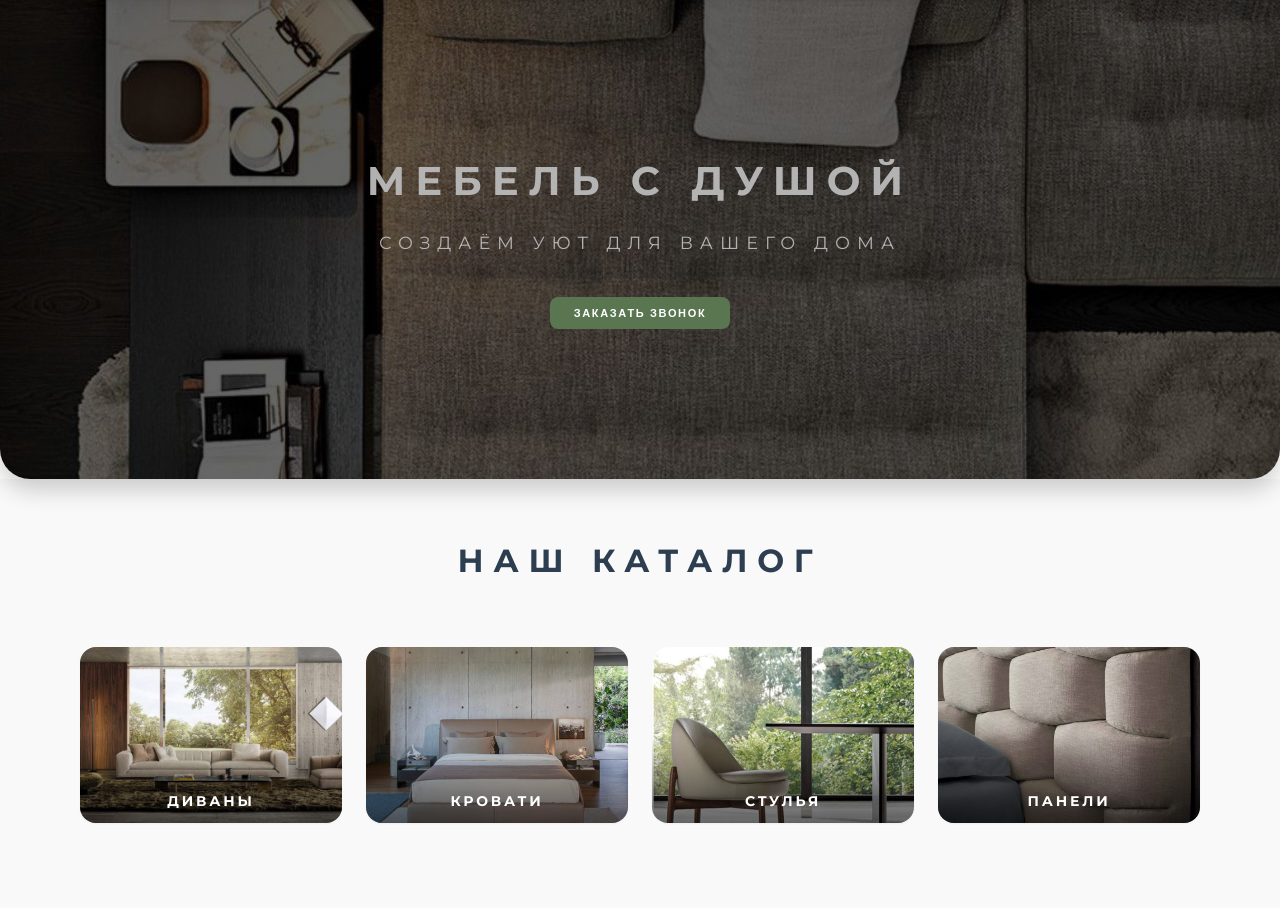
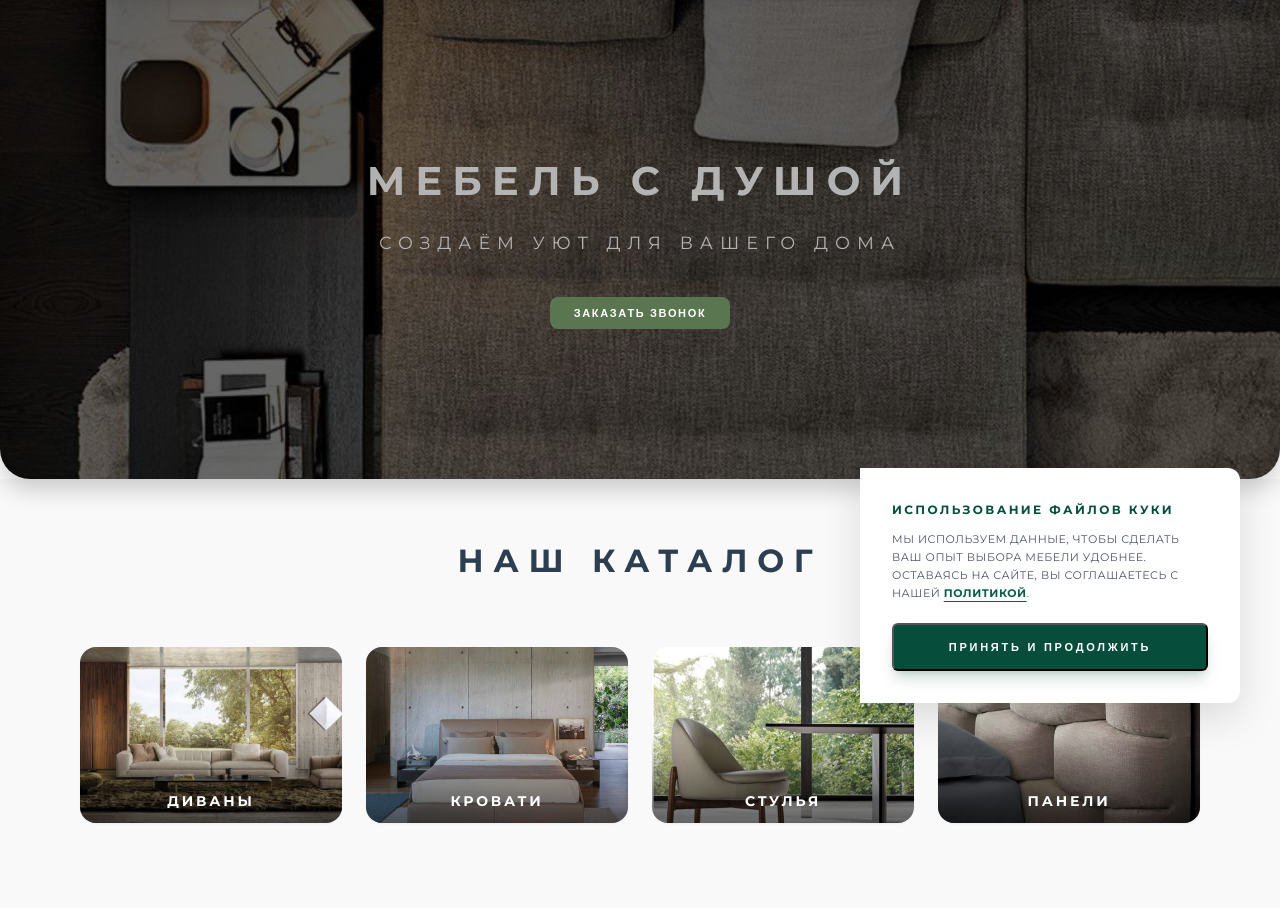
Before and after one commit to paltusyan-sketch/mebel-for-family.ru, a Django app: template app1/templates/index.html in a window 1280 px wide. Shown: the part 73-981 px from the top of the page. Run offline with Django 5.2, Linux system fonts and the light colour scheme; the template is opened without the code that fills it, so the values that code supplies are empty; some libraries are stand-ins or nearby versions; some web fonts are replaced.

Commit message:
Добавил куки-плашку

```diff
--- a/app1/templates/base.html
+++ b/app1/templates/base.html
@@ -87,5 +87,51 @@
     <!-- Если нужен общий JS, его можно подключить здесь -->
     {% block extra_js %}{% endblock %}
 
+    <!-- Куки-баннер: Благородный зеленый и русский язык -->
+    <div id="cookie-banner" class="fixed bottom-6 left-6 right-6 md:left-auto md:right-10 md:max-w-[380px] z-[9999] transform translate-y-32 opacity-0 transition-all duration-700 ease-out">
+        <div class="bg-white border-l-4 border-emerald-800 shadow-[0_15px_40px_rgba(0,0,0,0.12)] rounded-r-xl p-6 md:p-8">
+            <div class="flex flex-col gap-5">
+                <div>
+                    <!-- Заголовок на русском, строгий -->
+                    <h4 class="text-[12px] font-bold uppercase tracking-[0.2em] text-emerald-900 antialiased mb-3">
+                        Использование файлов куки
+                    </h4>
+                    <p class="text-[11px] text-gray-600 uppercase tracking-wider leading-relaxed">
+                        Мы используем данные, чтобы сделать ваш опыт выбора мебели удобнее. Оставаясь на сайте, вы соглашаетесь с нашей
+                        <a href="/privacy-policy/" class="text-emerald-800 underline underline-offset-4 hover:text-emerald-600 transition-colors font-bold">политикой</a>.
+                    </p>
+                </div>
+
+                <!-- Кнопка: Темно-зеленая, под твой вкус -->
+                <button id="accept-cookies" class="w-full bg-emerald-900 text-white text-[11px] uppercase tracking-[0.25em] font-bold py-4 px-6 rounded-md hover:bg-emerald-800 transition-all active:scale-[0.97] shadow-lg shadow-emerald-900/20">
+                    Принять и продолжить
+                </button>
+            </div>
+        </div>
+    </div>
+
+    <script>
+        document.addEventListener("DOMContentLoaded", function() {
+            const banner = document.getElementById('cookie-banner');
+            const acceptBtn = document.getElementById('accept-cookies');
+
+            if (!localStorage.getItem('cookies_accepted')) {
+                setTimeout(() => {
+                    banner.classList.remove('translate-y-32', 'opacity-0');
+                    banner.classList.add('translate-y-0', 'opacity-100');
+                }, 2000);
+            }
+
+            acceptBtn.addEventListener('click', function() {
+                localStorage.setItem('cookies_accepted', 'true');
+                banner.classList.remove('translate-y-0', 'opacity-100');
+                banner.classList.add('translate-y-32', 'opacity-0');
+                setTimeout(() => banner.remove(), 700);
+            });
+        });
+    </script>
+
+
+
 </body>
 </html>
```
